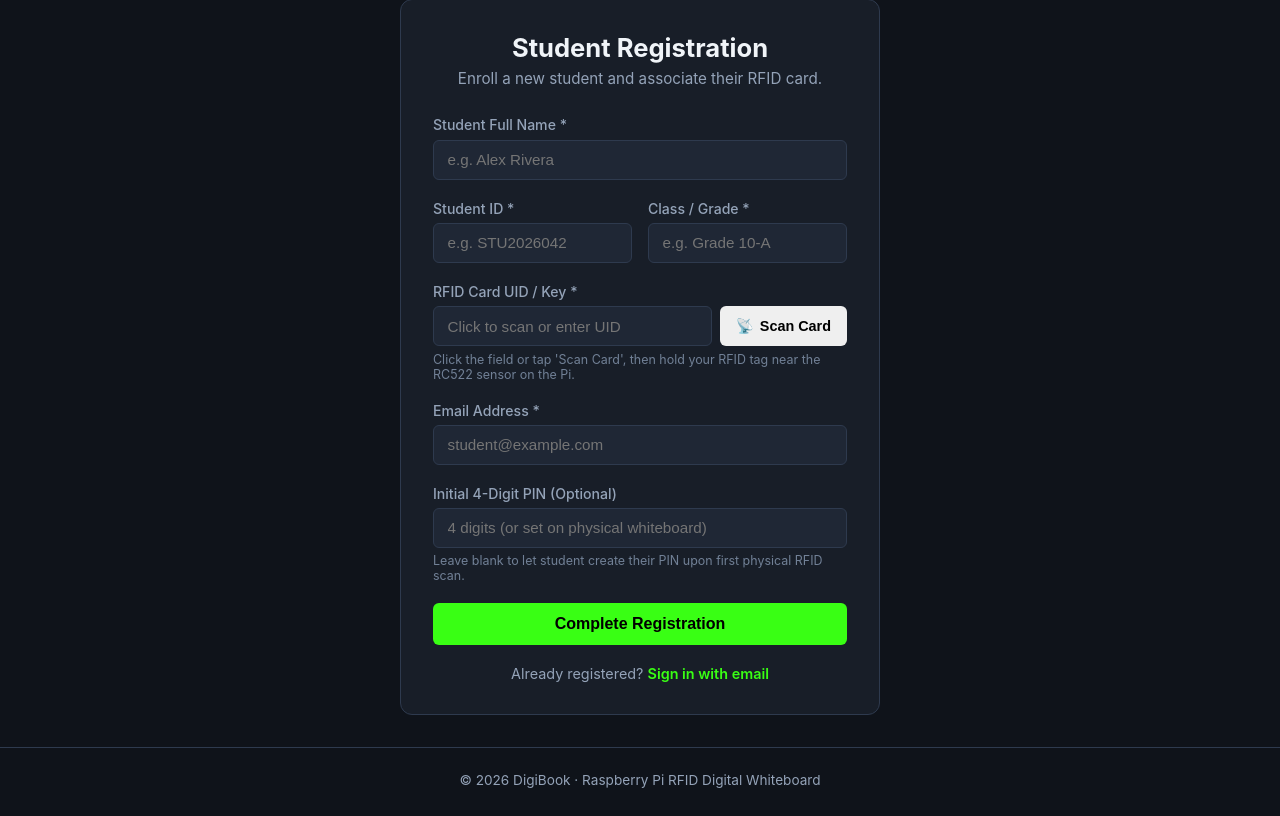
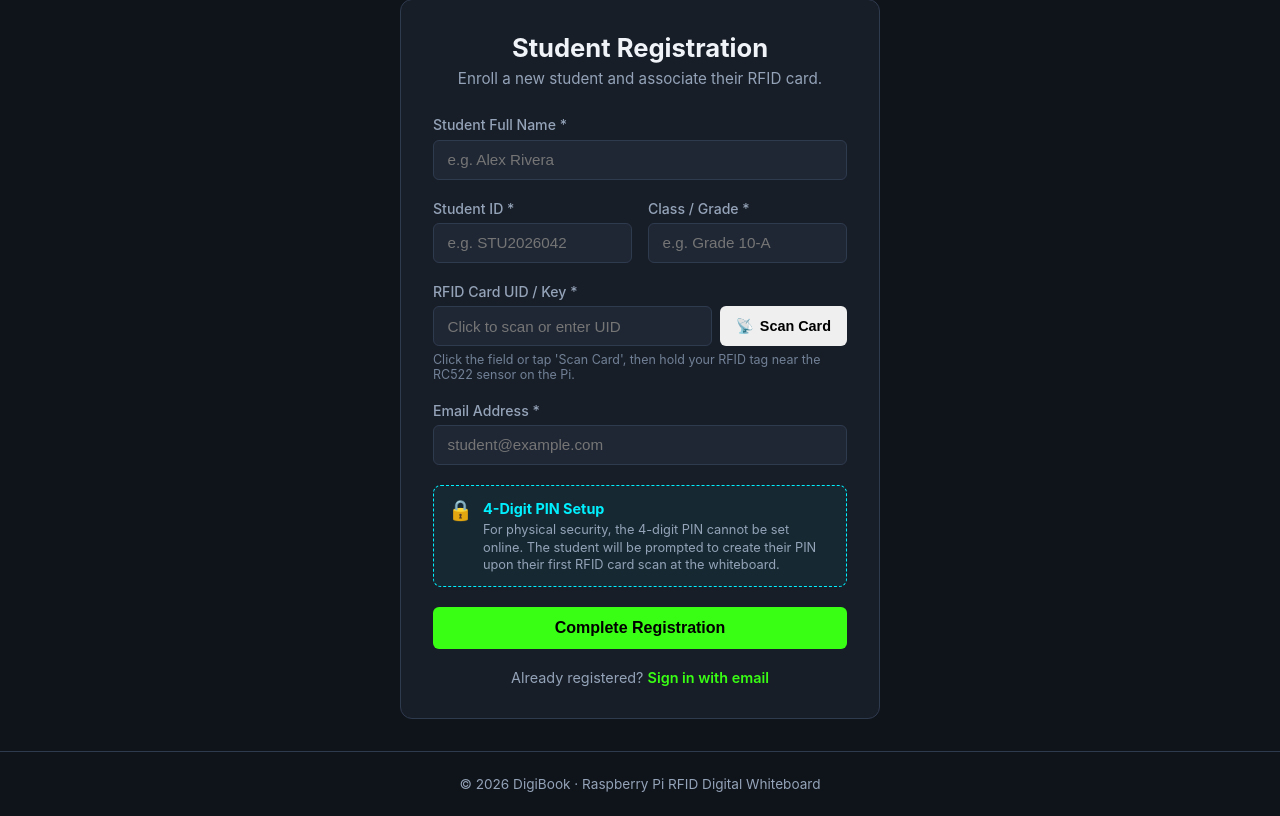
Before and after one commit to Pranabsssssss/DigiBook, a Flask app: page /signup in a window 1280 px wide. Shown: the part 87-903 px from the top of the page. Before the commit the page ends 875 px from the top, so only its background shows below. Run offline with Flask 3, Linux system fonts and the light colour scheme.

Commit message:
Restrict PIN setup exclusively to physical whiteboard

```diff
--- a/webapp/templates/signup.html
+++ b/webapp/templates/signup.html
@@ -47,10 +47,16 @@
                 <input type="email" id="email" name="email" required placeholder="student@example.com" class="form-control">
             </div>
 
-            <div class="form-group">
-                <label for="pin">Initial 4-Digit PIN (Optional)</label>
-                <input type="password" id="pin" name="pin" maxlength="4" pattern="\d{4}" placeholder="4 digits (or set on physical whiteboard)" class="form-control">
-                <small class="form-help">Leave blank to let student create their PIN upon first physical RFID scan.</small>
+            <div class="pin-notice-card" style="background: rgba(0, 240, 255, 0.05); border: 1px dashed var(--accent-cyan); border-radius: 8px; padding: 12px 14px; margin-bottom: 20px;">
+                <div style="display: flex; align-items: flex-start; gap: 10px;">
+                    <span style="font-size: 1.25rem;">🔒</span>
+                    <div>
+                        <strong style="color: var(--accent-cyan); font-size: 0.9rem;">4-Digit PIN Setup</strong>
+                        <p style="margin: 3px 0 0; font-size: 0.8rem; color: var(--text-muted); line-height: 1.4;">
+                            For physical security, the 4-digit PIN cannot be set online. The student will be prompted to create their PIN upon their first RFID card scan at the whiteboard.
+                        </p>
+                    </div>
+                </div>
             </div>
 
             <button type="submit" class="btn btn-primary btn-block btn-lg">Complete Registration</button>
--- a/webapp/views.py
+++ b/webapp/views.py
@@ -36,7 +36,6 @@ def signup():
         rfid_key = request.form.get("rfid_key", "").strip()
         class_name = request.form.get("class", "").strip()
         email = request.form.get("email", "").strip().lower()
-        pin = request.form.get("pin", "").strip()
 
         db = getattr(request, "_db", None) or get_db()
 
@@ -47,13 +46,14 @@ def signup():
                 rfid_key=rfid_key,
                 class_name=class_name,
                 email=email,
-                pin=pin if pin else None,
+                pin=None,  # PIN is exclusively created at the physical whiteboard
                 db=db,
             )
-            web_user = WebUser(student)
-            login_user(web_user)
-            flash("Registration successful! Welcome to DigiBook.", "success")
-            return redirect(url_for("views.dashboard"))
+            flash(
+                f"Registration successful for {student.student_name}! Please scan your RFID card on the whiteboard to set your 4-digit PIN before signing in.",
+                "success"
+            )
+            return redirect(url_for("views.signin"))
         except (DuplicateFieldError, ValueError) as e:
             flash(str(e), "danger")
         except Exception as e:
```
Also changed, not shown: tests/test_api.py (+28 -6 lines), webapp/api.py (+9 -3 lines).
